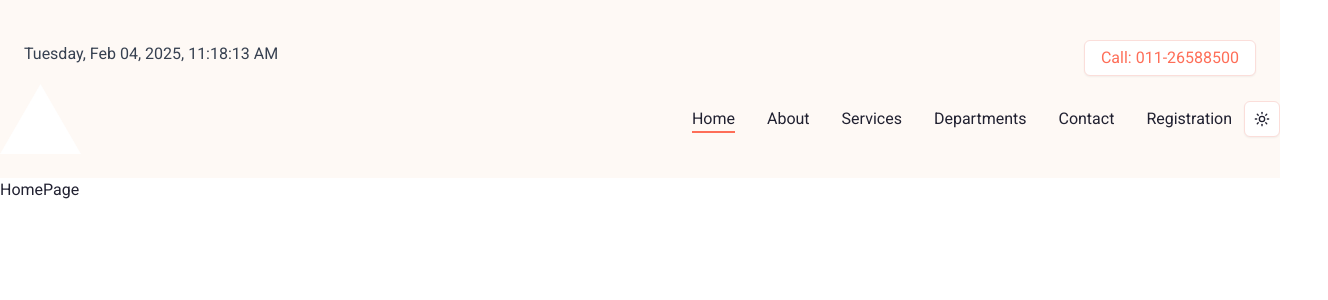
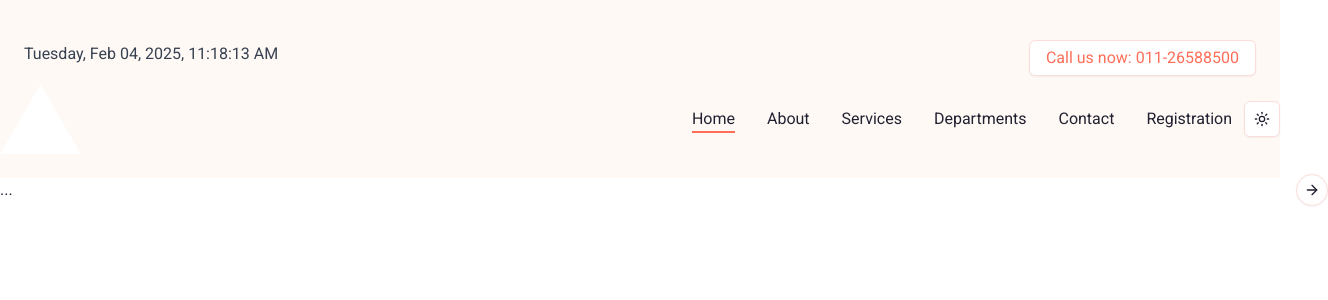
Before and after one commit to tushar-upadhya/santusht, a Next.js app: page / in a window 1280 px wide. Shown: the top 300 px of the page, 1328 px wide, since content can reach past the window. Built offline with nearby package versions, Linux system fonts and the light colour scheme.

Commit message:
ADD : carsoul

```diff
--- a/app/layout.tsx
+++ b/app/layout.tsx
@@ -1,5 +1,6 @@
 import Header from "@/components/header/Header";
 import { ThemeProvider } from "@/components/theme/theme-trovider/ThemeProvider";
+import { Toaster } from "@/components/ui/toaster";
 import type { Metadata } from "next";
 import { Roboto } from "next/font/google";
 import "./globals.css";
@@ -31,6 +32,7 @@
                     {/* <HeaderOne /> */}
                     <Header />
                     {children}
+                    <Toaster />
                 </ThemeProvider>
             </body>
         </html>
--- a/app/page.tsx
+++ b/app/page.tsx
@@ -1,7 +1,24 @@
+import {
+    Carousel,
+    CarouselContent,
+    CarouselItem,
+    CarouselNext,
+    CarouselPrevious,
+} from "@/components/ui/carousel";
 import React from "react";
 
 const HomePage: React.FC = () => {
-    return <div className="">HomePage</div>;
+    return (
+        <Carousel>
+            <CarouselContent>
+                <CarouselItem>...</CarouselItem>
+                <CarouselItem>...</CarouselItem>
+                <CarouselItem>...</CarouselItem>
+            </CarouselContent>
+            <CarouselPrevious />
+            <CarouselNext />
+        </Carousel>
+    );
 };
 
 export default HomePage;
--- a/components/header/header-one/HeaderOne.tsx
+++ b/components/header/header-one/HeaderOne.tsx
@@ -1,9 +1,12 @@
 "use client";
 
 import { Button } from "@/components/ui/button";
+import { useToast } from "@/hooks/use-toast";
+
 import React, { useEffect, useState } from "react";
 
 const HeaderOne: React.FC = () => {
+    const { toast } = useToast();
     const [currentTime, setCurrentTime] = useState("");
 
     useEffect(() => {
@@ -26,6 +29,15 @@
         return () => clearInterval(interval);
     }, []);
 
+    const handleCopy = () => {
+        const phoneNumber = "011-26588500";
+        navigator.clipboard.writeText(phoneNumber);
+        toast({
+            title: "Number Copied!",
+            description: `${phoneNumber} has been copied to your clipboard.`,
+        });
+    };
+
     return (
         <header className="container mx-auto flex flex-wrap justify-between items-center px-4 md:px-6 dark:bg-transparent py-2">
             {/* Left side: Date, Time, Day */}
@@ -33,12 +45,13 @@
                 {currentTime}
             </div>
 
-            {/* Right side: Call Button */}
+            {/* Right side: Call Button with Copy Functionality */}
             <Button
-                className="px-4 mt-2 sm:px-4 py-2 text-primary font-medium rounded-md text-xs sm:text-sm md:text-base border  dark:border-orange-500 dark:text-gray-300"
+                onClick={handleCopy}
+                className="px-4 mt-2 sm:px-4 py-2 text-primary font-medium rounded-md text-xs sm:text-sm md:text-base border dark:border-orange-500 dark:text-gray-300"
                 variant="outline"
             >
-                Call: 011-26588500
+                Call us now: 011-26588500
             </Button>
         </header>
     );
--- /dev/null
+++ b/components/ui/carousel.tsx
@@ -0,0 +1,262 @@
+"use client"
+
+import * as React from "react"
+import useEmblaCarousel, {
+  type UseEmblaCarouselType,
+} from "embla-carousel-react"
+import { ArrowLeft, ArrowRight } from "lucide-react"
+
+import { cn } from "@/lib/utils"
+import { Button } from "@/components/ui/button"
+
+type CarouselApi = UseEmblaCarouselType[1]
+type UseCarouselParameters = Parameters<typeof useEmblaCarousel>
+type CarouselOptions = UseCarouselParameters[0]
+type CarouselPlugin = UseCarouselParameters[1]
+
+type CarouselProps = {
+  opts?: CarouselOptions
+  plugins?: CarouselPlugin
+  orientation?: "horizontal" | "vertical"
+  setApi?: (api: CarouselApi) => void
+}
+
+type CarouselContextProps = {
+  carouselRef: ReturnType<typeof useEmblaCarousel>[0]
+  api: ReturnType<typeof useEmblaCarousel>[1]
+  scrollPrev: () => void
+  scrollNext: () => void
+  canScrollPrev: boolean
+  canScrollNext: boolean
+} & CarouselProps
+
+const CarouselContext = React.createContext<CarouselContextProps | null>(null)
+
+function useCarousel() {
+  const context = React.useContext(CarouselContext)
+
+  if (!context) {
+    throw new Error("useCarousel must be used within a <Carousel />")
+  }
+
+  return context
+}
+
+const Carousel = React.forwardRef<
+  HTMLDivElement,
+  React.HTMLAttributes<HTMLDivElement> & CarouselProps
+>(
+  (
+    {
+      orientation = "horizontal",
+      opts,
+      setApi,
+      plugins,
+      className,
+      children,
+      ...props
+    },
+    ref
+  ) => {
+    const [carouselRef, api] = useEmblaCarousel(
+      {
+        ...opts,
+        axis: orientation === "horizontal" ? "x" : "y",
+      },
+      plugins
+    )
+    const [canScrollPrev, setCanScrollPrev] = React.useState(false)
+    const [canScrollNext, setCanScrollNext] = React.useState(false)
+
+    const onSelect = React.useCallback((api: CarouselApi) => {
+      if (!api) {
+        return
+      }
+
+      setCanScrollPrev(api.canScrollPrev())
+      setCanScrollNext(api.canScrollNext())
+    }, [])
+
+    const scrollPrev = React.useCallback(() => {
+      api?.scrollPrev()
+    }, [api])
+
+    const scrollNext = React.useCallback(() => {
+      api?.scrollNext()
+    }, [api])
+
+    const handleKeyDown = React.useCallback(
+      (event: React.KeyboardEvent<HTMLDivElement>) => {
+        if (event.key === "ArrowLeft") {
+          event.preventDefault()
+          scrollPrev()
+        } else if (event.key === "ArrowRight") {
+          event.preventDefault()
+          scrollNext()
+        }
+      },
+      [scrollPrev, scrollNext]
+    )
+
+    React.useEffect(() => {
+      if (!api || !setApi) {
+        return
+      }
+
+      setApi(api)
+    }, [api, setApi])
+
+    React.useEffect(() => {
+      if (!api) {
+        return
+      }
+
+      onSelect(api)
+      api.on("reInit", onSelect)
+      api.on("select", onSelect)
+
+      return () => {
+        api?.off("select", onSelect)
+      }
+    }, [api, onSelect])
+
+    return (
+      <CarouselContext.Provider
+        value={{
+          carouselRef,
+          api: api,
+          opts,
+          orientation:
+            orientation || (opts?.axis === "y" ? "vertical" : "horizontal"),
+          scrollPrev,
+          scrollNext,
+          canScrollPrev,
+          canScrollNext,
+        }}
+      >
+        <div
+          ref={ref}
+          onKeyDownCapture={handleKeyDown}
+          className={cn("relative", className)}
+          role="region"
+          aria-roledescription="carousel"
+          {...props}
+        >
+          {children}
+        </div>
+      </CarouselContext.Provider>
+    )
+  }
+)
+Carousel.displayName = "Carousel"
+
+const CarouselContent = React.forwardRef<
+  HTMLDivElement,
+  React.HTMLAttributes<HTMLDivElement>
+>(({ className, ...props }, ref) => {
+  const { carouselRef, orientation } = useCarousel()
+
+  return (
+    <div ref={carouselRef} className="overflow-hidden">
+      <div
+        ref={ref}
+        className={cn(
+          "flex",
+          orientation === "horizontal" ? "-ml-4" : "-mt-4 flex-col",
+          className
+        )}
+        {...props}
+      />
+    </div>
+  )
+})
+CarouselContent.displayName = "CarouselContent"
+
+const CarouselItem = React.forwardRef<
+  HTMLDivElement,
+  React.HTMLAttributes<HTMLDivElement>
+>(({ className, ...props }, ref) => {
+  const { orientation } = useCarousel()
+
+  return (
+    <div
+      ref={ref}
+      role="group"
+      aria-roledescription="slide"
+      className={cn(
+        "min-w-0 shrink-0 grow-0 basis-full",
+        orientation === "horizontal" ? "pl-4" : "pt-4",
+        className
+      )}
+      {...props}
+    />
+  )
+})
+CarouselItem.displayName = "CarouselItem"
+
+const CarouselPrevious = React.forwardRef<
+  HTMLButtonElement,
+  React.ComponentProps<typeof Button>
+>(({ className, variant = "outline", size = "icon", ...props }, ref) => {
+  const { orientation, scrollPrev, canScrollPrev } = useCarousel()
+
+  return (
+    <Button
+      ref={ref}
+      variant={variant}
+      size={size}
+      className={cn(
+        "absolute  h-8 w-8 rounded-full",
+        orientation === "horizontal"
+          ? "-left-12 top-1/2 -translate-y-1/2"
+          : "-top-12 left-1/2 -translate-x-1/2 rotate-90",
+        className
+      )}
+      disabled={!canScrollPrev}
+      onClick={scrollPrev}
+      {...props}
+    >
+      <ArrowLeft className="h-4 w-4" />
+      <span className="sr-only">Previous slide</span>
+    </Button>
+  )
+})
+CarouselPrevious.displayName = "CarouselPrevious"
+
+const CarouselNext = React.forwardRef<
+  HTMLButtonElement,
+  React.ComponentProps<typeof Button>
+>(({ className, variant = "outline", size = "icon", ...props }, ref) => {
+  const { orientation, scrollNext, canScrollNext } = useCarousel()
+
+  return (
+    <Button
+      ref={ref}
+      variant={variant}
+      size={size}
+      className={cn(
+        "absolute h-8 w-8 rounded-full",
+        orientation === "horizontal"
+          ? "-right-12 top-1/2 -translate-y-1/2"
+          : "-bottom-12 left-1/2 -translate-x-1/2 rotate-90",
+        className
+      )}
+      disabled={!canScrollNext}
+      onClick={scrollNext}
+      {...props}
+    >
+      <ArrowRight className="h-4 w-4" />
+      <span className="sr-only">Next slide</span>
+    </Button>
+  )
+})
+CarouselNext.displayName = "CarouselNext"
+
+export {
+  type CarouselApi,
+  Carousel,
+  CarouselContent,
+  CarouselItem,
+  CarouselPrevious,
+  CarouselNext,
+}
--- a/package.json
+++ b/package.json
@@ -16,6 +16,7 @@
         "@radix-ui/react-toast": "^1.2.5",
         "class-variance-authority": "^0.7.1",
         "clsx": "^2.1.1",
+        "embla-carousel-react": "^8.5.2",
         "lucide-react": "^0.474.0",
         "next": "15.1.6",
         "next-themes": "^0.4.4",
```
Also changed, not shown: 1 other file (tests, documents, lock files or other folders).
